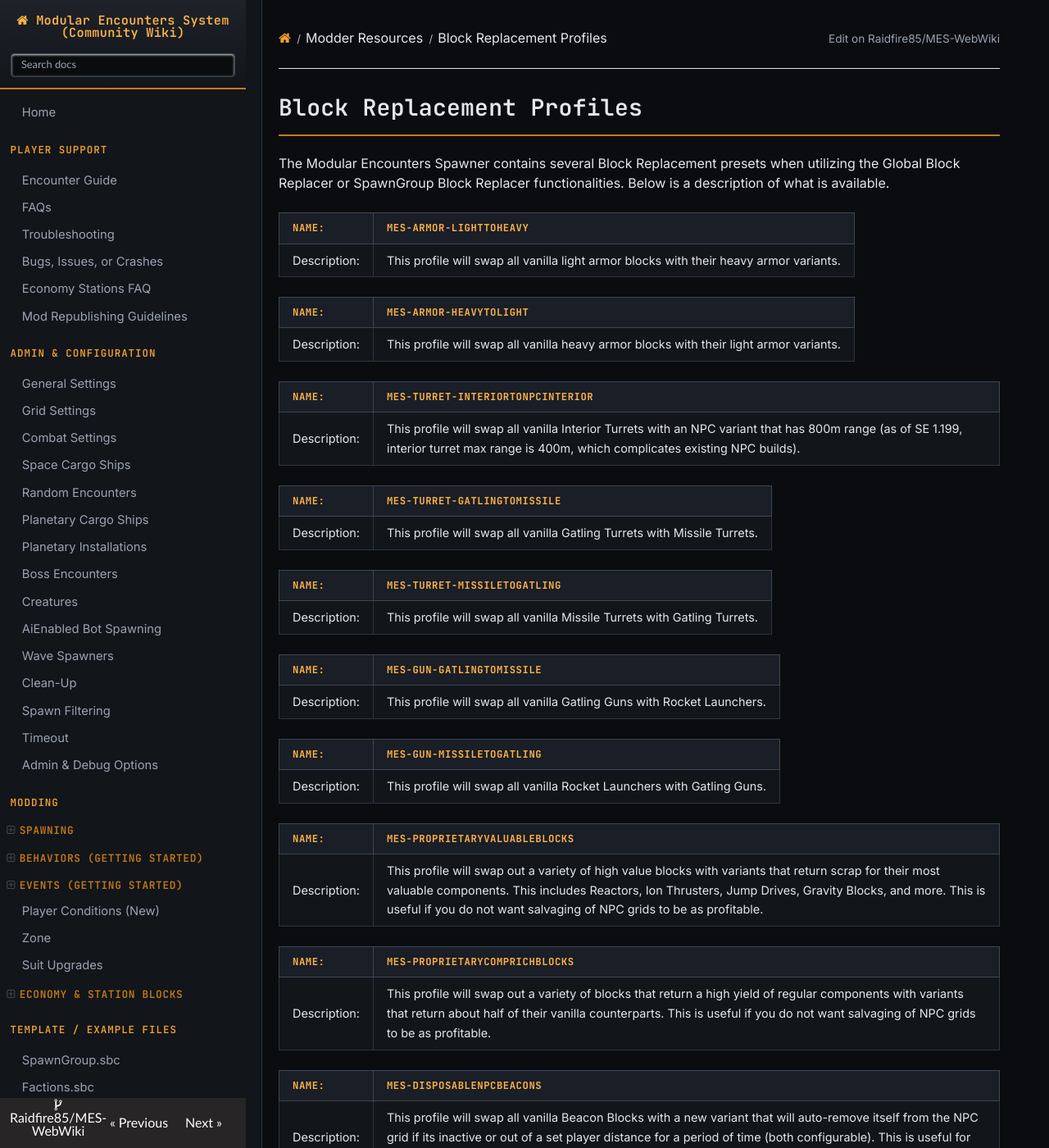
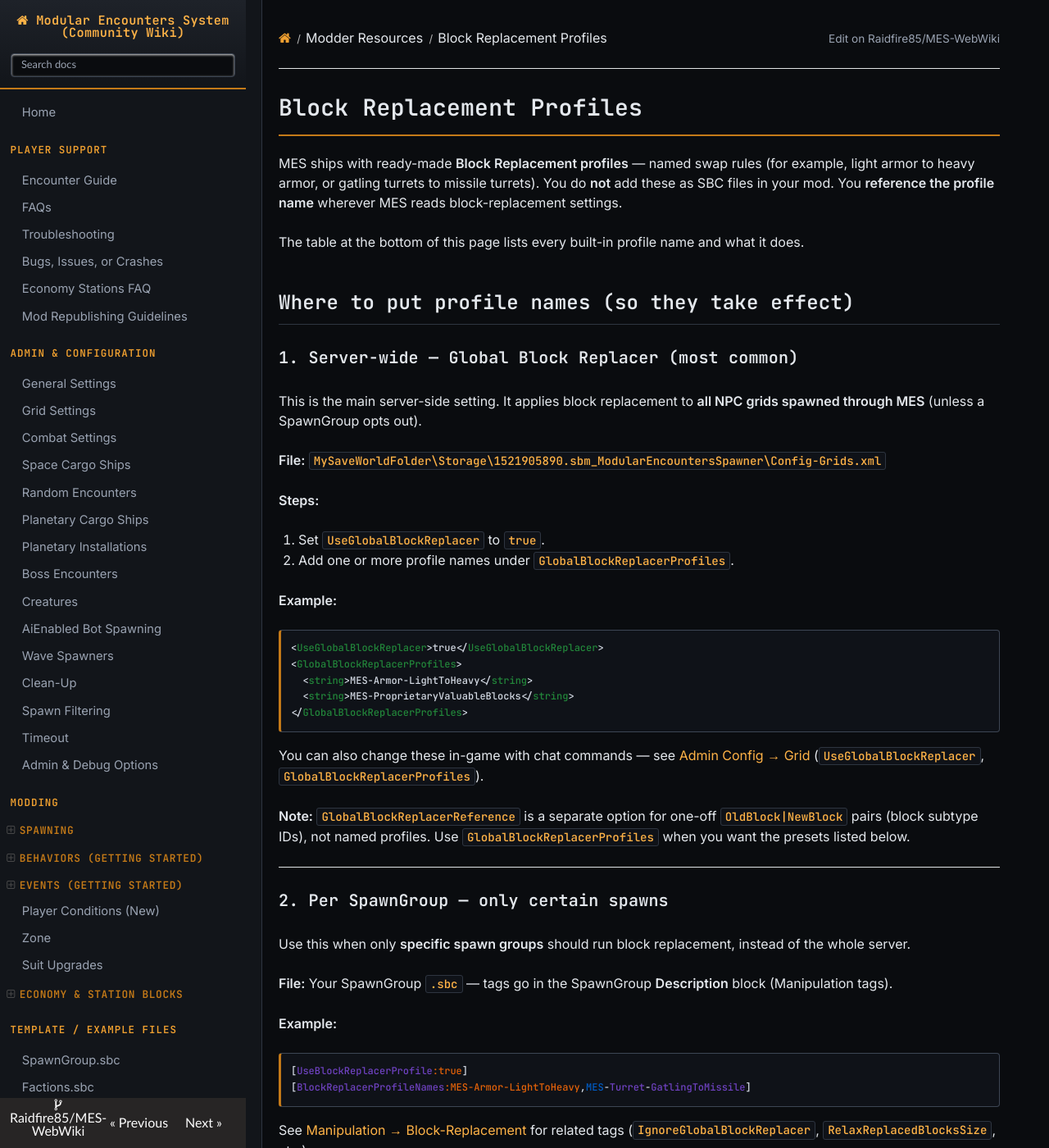
Before and after one commit to Raidfire85/MES-WebWiki, an MkDocs documentation site: the page built from docs/Block-Replacement-Profiles.md, in a window 1280 px wide and 1400 px high. Shown: the whole window at 82% size. Built offline with MkDocs 1.6.1, drawn with Linux system fonts in a browser that asks for light colours; nearby versions of some CDN libraries; some of the changed text lies outside the part shown.

Commit message:
Document where to configure built-in block replacement profile names.
Adds server Config-Grids, SpawnGroup, and Shipyard placement examples plus a built-in vs custom comparison on the catalog page.

````diff
--- a/docs/Block-Replacement-Profiles.md
+++ b/docs/Block-Replacement-Profiles.md
@@ -1,5 +1,87 @@
 # Block Replacement Profiles
-The Modular Encounters Spawner contains several Block Replacement presets when utilizing the Global Block Replacer or SpawnGroup Block Replacer functionalities. Below is a description of what is available.
+
+MES ships with ready-made **Block Replacement profiles** — named swap rules (for example, light armor to heavy armor, or gatling turrets to missile turrets). You do **not** add these as SBC files in your mod. You **reference the profile name** wherever MES reads block-replacement settings.
+
+The table at the bottom of this page lists every built-in profile name and what it does.
+
+## Where to put profile names (so they take effect)
+
+### 1. Server-wide — Global Block Replacer (most common)
+
+This is the main server-side setting. It applies block replacement to **all NPC grids spawned through MES** (unless a SpawnGroup opts out).
+
+**File:** `MySaveWorldFolder\Storage\1521905890.sbm_ModularEncountersSpawner\Config-Grids.xml`
+
+**Steps:**
+
+1. Set `UseGlobalBlockReplacer` to `true`.
+2. Add one or more profile names under `GlobalBlockReplacerProfiles`.
+
+**Example:**
+
+```xml
+<UseGlobalBlockReplacer>true</UseGlobalBlockReplacer>
+<GlobalBlockReplacerProfiles>
+  <string>MES-Armor-LightToHeavy</string>
+  <string>MES-ProprietaryValuableBlocks</string>
+</GlobalBlockReplacerProfiles>
+```
+
+You can also change these in-game with chat commands — see [Admin Config → Grid](AdminConfig_Grid.md) (`UseGlobalBlockReplacer`, `GlobalBlockReplacerProfiles`).
+
+**Note:** `GlobalBlockReplacerReference` is a separate option for one-off `OldBlock|NewBlock` pairs (block subtype IDs), not named profiles. Use `GlobalBlockReplacerProfiles` when you want the presets listed below.
+
+---
+
+### 2. Per SpawnGroup — only certain spawns
+
+Use this when only **specific spawn groups** should run block replacement, instead of the whole server.
+
+**File:** Your SpawnGroup `.sbc` — tags go in the SpawnGroup **Description** block (Manipulation tags).
+
+**Example:**
+
+```
+[UseBlockReplacerProfile:true]
+[BlockReplacerProfileNames:MES-Armor-LightToHeavy,MES-Turret-GatlingToMissile]
+```
+
+See [Manipulation → Block-Replacement](Manipulation.md#Block-Replacement) for related tags (`IgnoreGlobalBlockReplacer`, `RelaxReplacedBlocksSize`, etc.).
+
+If the global server setting is enabled, a SpawnGroup can skip it with:
+
+```
+[IgnoreGlobalBlockReplacer:true]
+```
+
+---
+
+### 3. Shipyard terminal — player-paid block swap
+
+For NPC shipyards that let players pay to replace blocks using preset rules:
+
+**File:** Your Shipyard profile EntityComponent SBC (see [Shipyard Profile](Shipyard-Profile.md)).
+
+**Example:**
+
+```
+[AllowCustomReplacement:true]
+[BlockReplacementProfileIds:MES-ProprietaryValuableBlocks]
+```
+
+---
+
+## Built-in vs custom profiles
+
+| What you want | What to do |
+|:----|:----|
+| Use an MES preset from the table below | Reference its **Name** in one of the places above — no extra SBC required. |
+| Define your own swap rules | Create a Block Replacement profile SBC with `[MES Block Replacement]` and tags like `OldBlock` / `NewBlock` / `Limit`. See [Block Replacement](Block-Replacement.md). Then reference your profile's **SubtypeId** the same way as the built-in names. |
+| Swap one block pair on a single SpawnGroup | Use `[UseBlockReplacer:true]` with `[ReplaceBlockOld:…]` and `[ReplaceBlockNew:…]` on that SpawnGroup instead of a named profile. See [Manipulation](Manipulation.md#Block-Replacement). |
+
+---
+
+## Available profiles
 
 |Name:|MES-Armor-LightToHeavy|
 |:----|:----|
````
